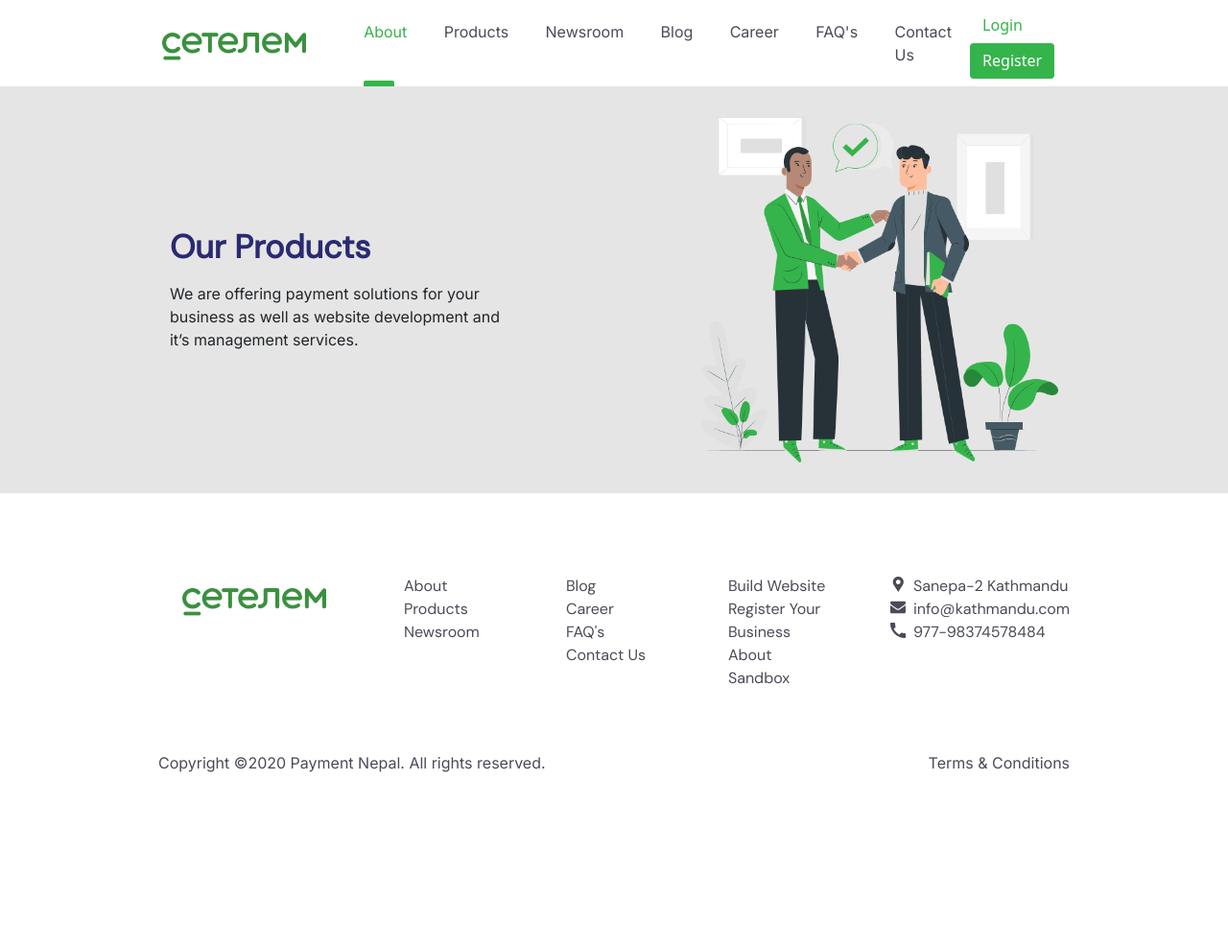
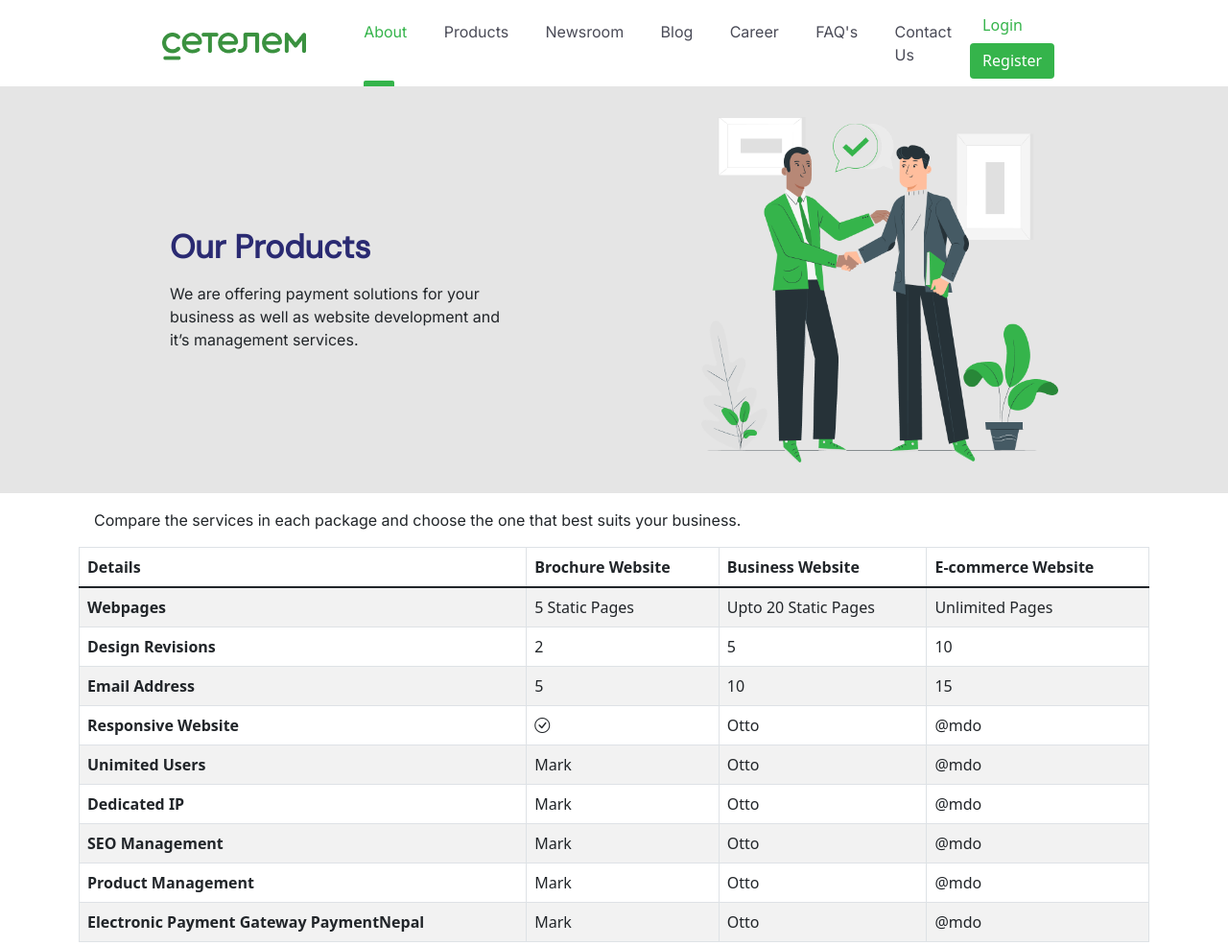
Before and after one commit to Laxmiba7/cerenem, a website built with webpack: page src/product.html in a window 1280 px wide. Shown: the top 986 px of the page at 96% size. Before the commit the page ends 891 px from the top, so only its background shows below. Built offline with nearby package versions, Linux system fonts and the light colour scheme; files whose address does not match are found by name; a web font is replaced by a local one.

Commit message:
Add table in product.html

```diff
--- a/src/product.html
+++ b/src/product.html
@@ -8,6 +8,7 @@
       href="https://fonts.googleapis.com/css?family=Nunito|Nunito+Sans&display=swap"
       rel="stylesheet"
     />
+    <link rel="stylesheet" href="https://cdn.jsdelivr.net/npm/bootstrap-icons@1.5.0/font/bootstrap-icons.css">
     <link rel="stylesheet" type="text/css" href="./icon.css" />
     <title>Cerenem</title>
   </head>
@@ -67,6 +68,77 @@
         </div>
         </div>
       </section>
+      <section class="list">
+        <div class="container">
+          <p class="m-3">Compare the services in each package and choose the one that best suits your business.</p>
+        <table class="table table-striped table-bordered">
+          <thead>
+            <tr>
+              <th scope="col">Details</th>
+              <th scope="col">Brochure Website</th>
+              <th scope="col">Business Website</th>
+              <th scope="col">E-commerce Website</th>
+            </tr>
+          </thead>
+          <tbody>
+            <tr>
+              <th scope="row">Webpages</th>
+              <td>5 Static Pages</td>
+              <td>Upto 20 Static Pages</td>
+              <td>Unlimited Pages</td>
+            </tr>
+            <tr>
+              <th scope="row">Design Revisions</th>
+              <td>2</td>
+              <td>5</td>
+              <td>10</td>
+            </tr>
+            <tr>
+              <th scope="row">Email Address</th>
+              <td>5</td>
+              <td>10</td>
+              <td>15</td>
+            </tr>
+            <tr>
+              <th scope="row">Responsive Website</th>
+              <td><i class="bi-check-circle"></i></td>
+              <td>Otto</td>
+              <td>@mdo</td>
+            </tr>
+            <tr>
+              <th scope="row">Unimited Users</th>
+              <td>Mark</td>
+              <td>Otto</td>
+              <td>@mdo</td>
+            </tr>
+            <tr>
+              <th scope="row">Dedicated IP</th>
+              <td>Mark</td>
+              <td>Otto</td>
+              <td>@mdo</td>
+            </tr>
+            <tr>
+              <th scope="row">SEO Management</th>
+              <td>Mark</td>
+              <td>Otto</td>
+              <td>@mdo</td>
+            </tr>
+            <tr>
+              <th scope="row">Product Management</th>
+              <td>Mark</td>
+              <td>Otto</td>
+              <td>@mdo</td>
+            </tr>
+            <tr>
+              <th scope="row">Electronic Payment Gateway PaymentNepal</th>
+              <td>Mark</td>
+              <td>Otto</td>
+              <td>@mdo</td>
+            </tr>
+          </tbody>
+        </table>
+      </div>
+      </section>
       <footer class="footer">
         <div class="row">
           <div class="col d-none d-lg-block">
--- a/src/sass/main.scss
+++ b/src/sass/main.scss
@@ -27,3 +27,4 @@
 @import './layouts/section';
 @import './layouts/button.scss';
 @import './layouts/product';
+@import './layouts/table';
```
Also changed, not shown: src/sass/layouts/_table.scss (added).
